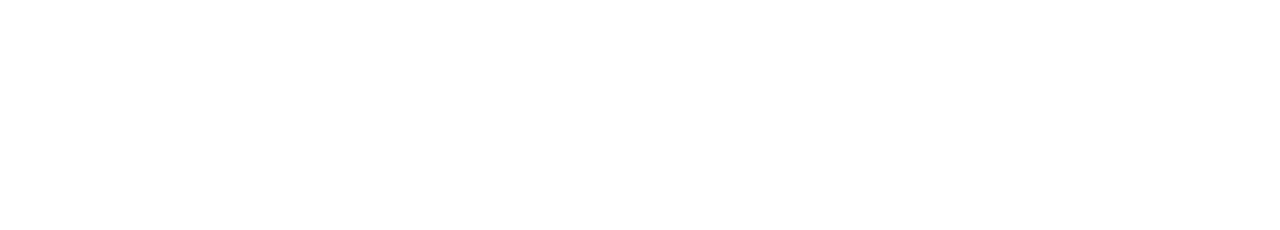
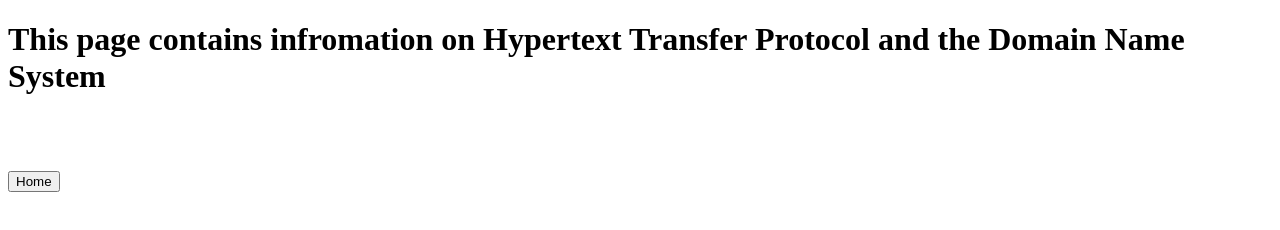
Before and after one commit to ellicprime/Internet, a plain HTML site: page HTTPandDNS.html in a window 1280 px wide. Drawn offline with Linux system fonts and the light colour scheme.

Commit message:
Add files via upload

```diff
--- a/HTTPandDNS.html
+++ b/HTTPandDNS.html
@@ -1 +1,13 @@
 <!DOCTYPE HTML>
+<html>
+    <head>
+        <title>HTTPandDNS</title>
+    </head>
+    <body>
+        <h1>This page contains infromation on Hypertext Transfer Protocol and the Domain Name System</h1>
+        <br><br><br>
+        <a href = "https://ellicprime.github.io/Internet/index.html">
+            <button>Home</button>
+        </a>
+    </body>
+</html>
```
